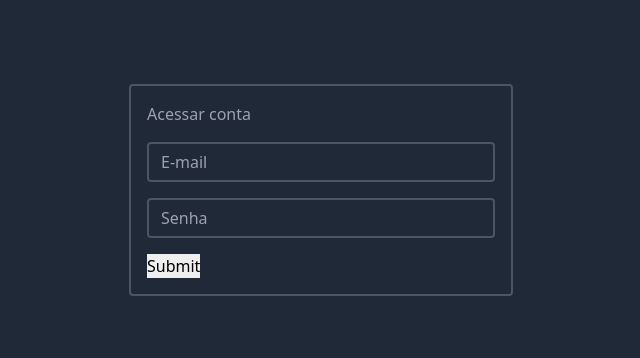
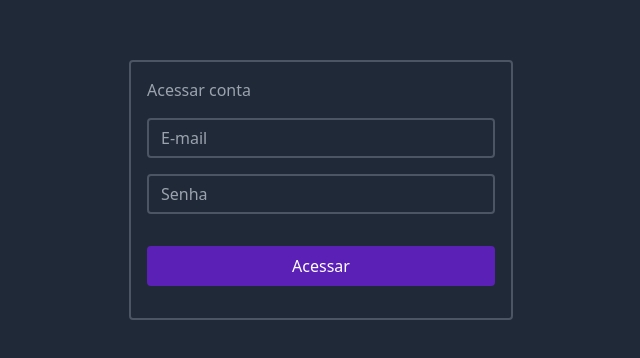
Before and after one commit to avrcoelho/react-clean-architecture, a React (Create React App) app: page / in a window 1280 px wide. Shown: the part 210-568 px from the top of the page, without its empty margins (319-959 px from the left). Built offline with nearby package versions, Linux system fonts and the light colour scheme.

Commit message:
feat: default button component

```diff
--- a/src/modules/user/pages/SignIn/index.tsx
+++ b/src/modules/user/pages/SignIn/index.tsx
@@ -2,6 +2,7 @@ import { useForm } from 'react-hook-form';
 
 import InputText from '@/shared/components/inputs/Text';
 import { useYupValidationResolver } from '@/shared/hooks/useYupValidationResolver';
+import ButtonDefault from '@/shared/components/Buttons/Default';
 import signInSchema from '../../schemas/signin.schema';
 
 const SignIn = (): JSX.Element => {
@@ -27,7 +28,7 @@ const SignIn = (): JSX.Element => {
           register={register}
           error={errors.password}
         />
-        <input type="submit" />
+        <ButtonDefault type="submit">Acessar</ButtonDefault>
       </form>
     </main>
   );
--- /dev/null
+++ b/src/shared/components/Buttons/Default/index.tsx
@@ -0,0 +1,24 @@
+import { ButtonHTMLAttributes, ReactNode } from 'react';
+
+interface ButtonDefaultProps extends ButtonHTMLAttributes<HTMLButtonElement> {
+  children: ReactNode;
+}
+
+const ButtonDefault = ({
+  children,
+  ...rest
+}: ButtonDefaultProps): JSX.Element => {
+  return (
+    <div className="flex flex-col mb-4">
+      <button
+        type="button"
+        className="w-full h-10 mt-4 rounded cursor-pointer bg-purple-800 text-white transition-opacity hover:opacity-80"
+        {...rest}
+      >
+        {children}
+      </button>
+    </div>
+  );
+};
+
+export default ButtonDefault;
```
Also changed, not shown: 1 other file (tests, documents, lock files or other folders).
